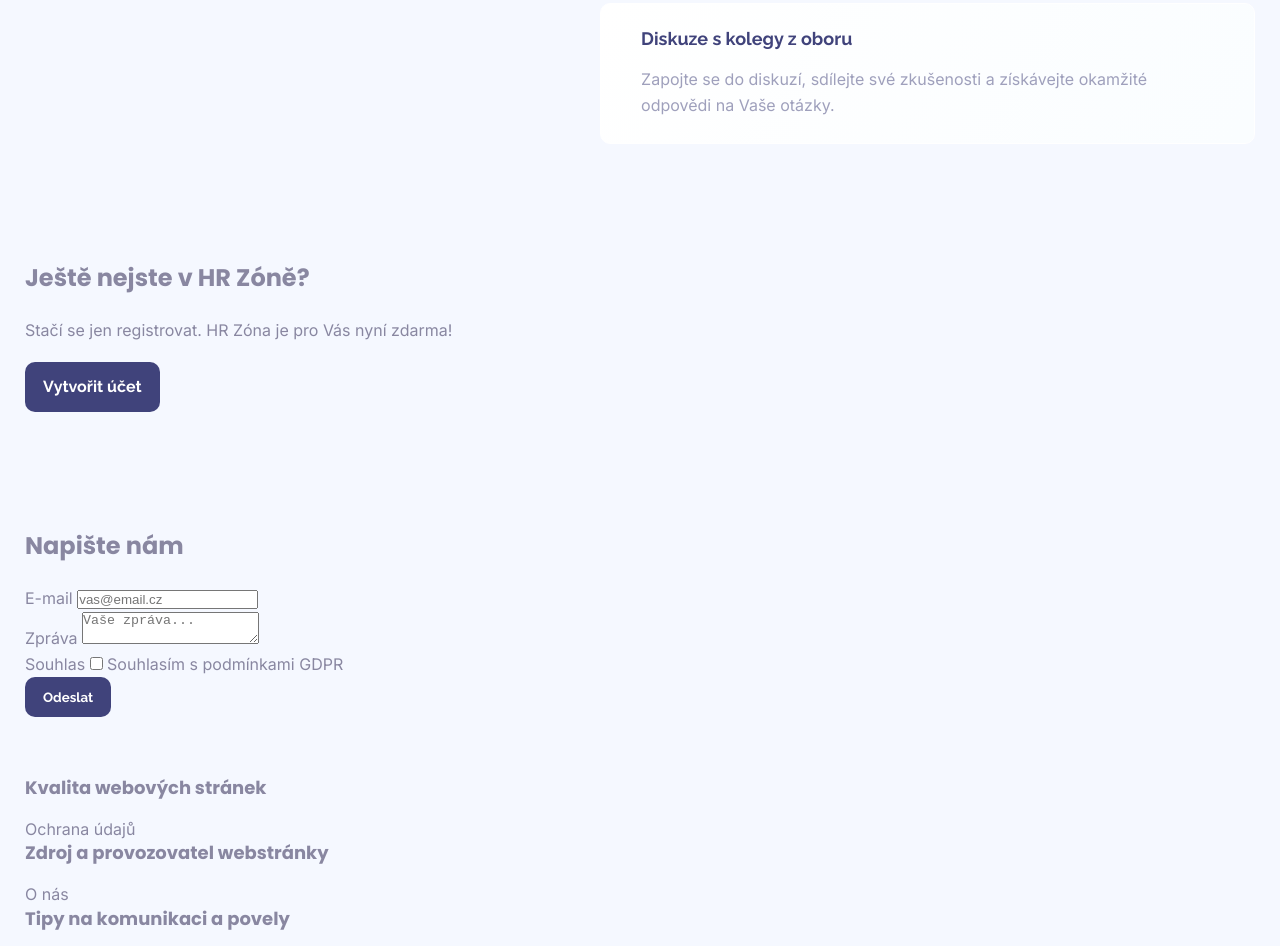
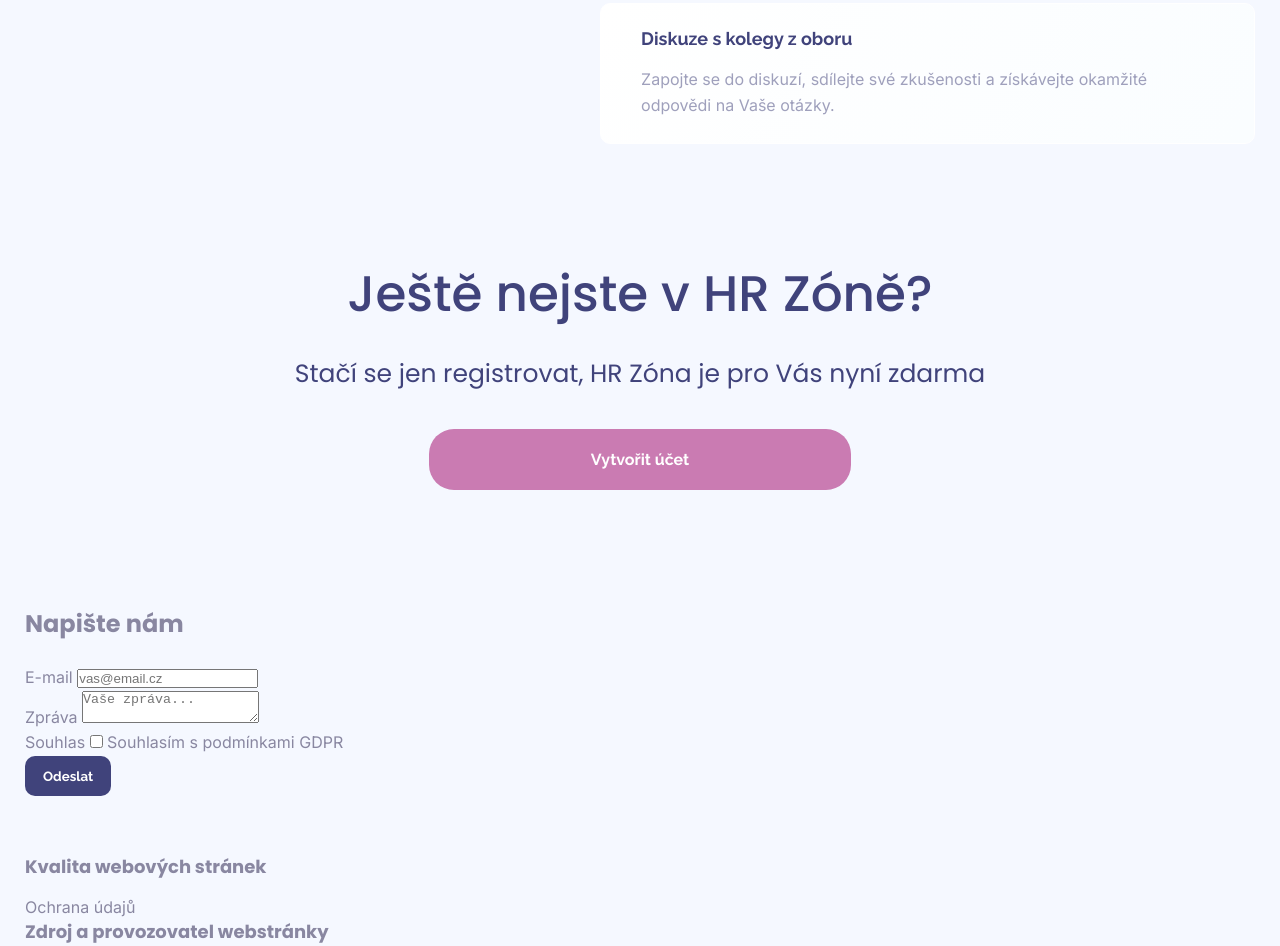
Before and after one commit to pkuzmich/hr-zone, a website: page index.html in a window 1280 px wide. Shown: the part 3485-4431 px from the top of the page. Drawn offline with nearby package versions, Linux system fonts and the light colour scheme; files that its build step writes are made by us from their sources; a web font is replaced by a local one.

Commit message:
registration

```diff
--- a/index.html
+++ b/index.html
@@ -194,9 +194,9 @@
     </section>
     <section class="registration">
       <div class="container">
-        <h2>Ještě nejste v HR Zóně?</h2>
-        <p>Stačí se jen registrovat. HR Zóna je pro Vás nyní zdarma!</p>
-        <a href="#" class="btn-primary">Vytvořit účet</a>
+        <h2 class="registration__title">Ještě nejste v HR Zóně?</h2>
+        <p class="registration__description">Stačí se jen registrovat, HR Zóna je pro Vás nyní zdarma</p>
+        <a href="#" class="btn-pink registration__button">Vytvořit účet</a>
       </div>
     </section>
     <section class="contact">
--- a/less/components/buttons.less
+++ b/less/components/buttons.less
@@ -14,7 +14,8 @@
   font-weight: 400;
 }
 
-// .btn-large {
-//   .button(@primary-color, @white-color, fade(@pink-color, 10%));
-//   padding: @spacing-md @spacing-xl;
-// }
+.btn-pink {
+  .button(@pink-color, @white-color, @primary-color);
+  padding: 18px 20px;
+  border-radius: 25px;
+}
--- a/less/sections/registration.less
+++ b/less/sections/registration.less
@@ -0,0 +1,23 @@
+.registration {
+  text-align: center;
+
+  &__title {
+    font-family: @font-poppins;
+    font-weight: 500;
+    font-size: 50px;
+    color: @primary-color;
+    margin-bottom: 0.6em;
+  }
+
+  &__description {
+    font-family: @font-poppins;
+    font-weight: 400;
+    font-size: 25px;
+    color: @primary-color;
+    margin-bottom: 1.4em;
+  }
+
+  &__button {
+    width: 422px;
+  }
+}
```
Also changed, not shown: images/registration-bgr.png (added).
